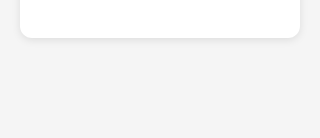
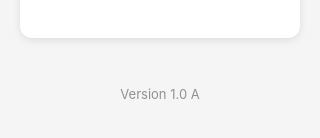
Before and after one commit to Maxibear18/digitalpet, an Electron app: page settings.html in a window 320 px wide. Shown: the part 572-710 px from the top of the page. Drawn offline with Linux system fonts and the light colour scheme.

Commit message:
Added version number in settings

```diff
--- a/settings.css
+++ b/settings.css
@@ -127,3 +127,16 @@ h1 {
 .reset-btn:active {
     background: #bd2130;
 }
+
+.version-info {
+    margin-top: 32px;
+    text-align: center;
+    padding: 16px;
+    color: #666;
+    font-size: 13px;
+}
+
+.version-info p {
+    margin: 0;
+    opacity: 0.7;
+}
--- a/settings.html
+++ b/settings.html
@@ -35,6 +35,10 @@
                 <button class="reset-btn" id="resetBtn">Reset</button>
             </div>
         </div>
+
+        <div class="version-info">
+            <p>Version 1.0 A</p>
+        </div>
     </div>
 
     <script src="settings.js"></script>
```
